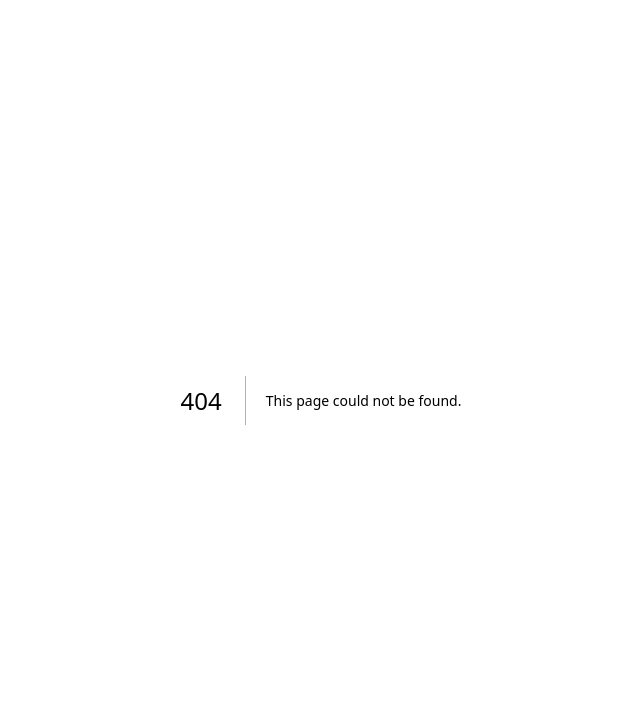
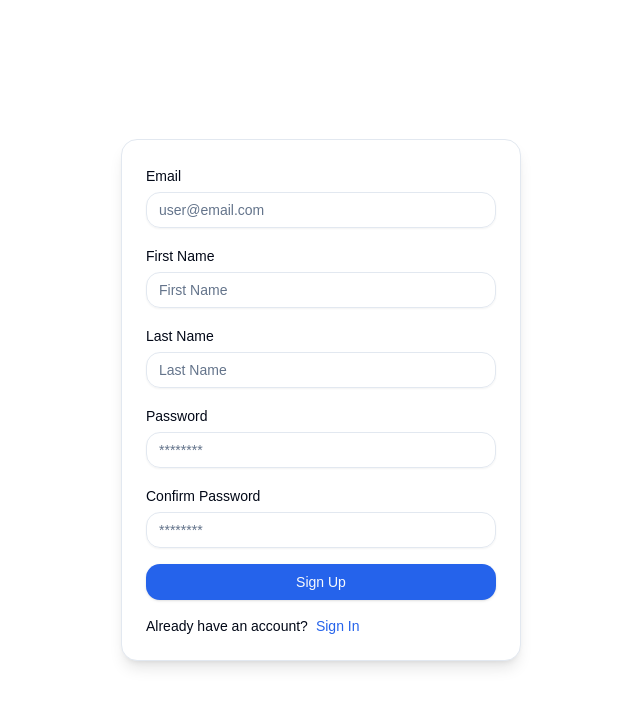
Before and after one commit to VinicciusSantos/rides, a Next.js app in the folder client/: page /sign-up in a window 1280 px wide. Before the commit this address had no page. Shown: the top 706 px of the page, without its empty margins (319-959 px from the left). Built offline with nearby package versions, Linux system fonts and the light colour scheme.

Commit message:
:sparkles: feat: auth pages template

```diff
--- /dev/null
+++ b/client/app/(auth)/layout.tsx
@@ -0,0 +1,20 @@
+import { Metadata } from "next";
+
+export const metadata: Metadata = {
+  title: "Sign In | Rides",
+  description: "Sign in to your account",
+};
+
+export default function AuthLayout({
+  children,
+}: Readonly<{
+  children: React.ReactNode;
+}>) {
+  return (
+    <div className="flex items-center justify-center h-screen w-screen">
+      <section className="w-[400px] border bg-background p-6 rounded-lg shadow-lg">
+        {children}
+      </section>
+    </div>
+  );
+}
--- /dev/null
+++ b/client/app/(auth)/sign-in/page.tsx
@@ -0,0 +1,11 @@
+import { Metadata } from "next";
+import { SignInForm } from "./sign-in-form";
+
+export const metadata: Metadata = {
+  title: "Sign In | Rides",
+  description: "Sign in to your account",
+};
+
+export default function SigninPage() {
+  return <SignInForm />;
+}
--- /dev/null
+++ b/client/app/(auth)/sign-in/sign-in-form.tsx
@@ -0,0 +1,88 @@
+"use client";
+
+import { Button } from "@/components/ui/button";
+import { Input } from "@/components/ui/input";
+import {
+  Form,
+  FormField,
+  FormItem,
+  FormLabel,
+  FormControl,
+  FormMessage,
+} from "@/components/ui/form";
+import { Loader } from "lucide-react";
+import Link from "next/link";
+import { useForm } from "react-hook-form";
+import { z } from "zod";
+import { zodResolver } from "@hookform/resolvers/zod";
+
+const signInSchema = z.object({
+  email: z.string().email("Invalid email address"),
+  password: z.string().min(6, "Password must be at least 6 characters long"),
+});
+
+type LoginFormInputs = z.infer<typeof signInSchema>;
+
+export function SignInForm() {
+  const form = useForm<LoginFormInputs>({
+    resolver: zodResolver(signInSchema),
+    defaultValues: {
+      email: "",
+      password: "",
+    },
+  });
+
+  const onSubmit = async (data: LoginFormInputs) => {
+    console.log(data);
+    await new Promise((resolve) => setTimeout(resolve, 1000));
+  };
+
+  return (
+    <Form {...form}>
+      <form onSubmit={form.handleSubmit(onSubmit)} className="space-y-4">
+        <FormField
+          control={form.control}
+          name="email"
+          render={({ field }) => (
+            <FormItem>
+              <FormLabel>Email</FormLabel>
+              <FormControl>
+                <Input type="email" placeholder="user@email.com" {...field} />
+              </FormControl>
+              <FormMessage />
+            </FormItem>
+          )}
+        />
+
+        <FormField
+          control={form.control}
+          name="password"
+          render={({ field }) => (
+            <FormItem>
+              <FormLabel>Password</FormLabel>
+              <FormControl>
+                <Input type="password" placeholder="********" {...field} />
+              </FormControl>
+              <FormMessage />
+            </FormItem>
+          )}
+        />
+
+        <Button
+          type="submit"
+          disabled={form.formState.isSubmitting}
+          className="w-full"
+        >
+          Sign In {form.formState.isSubmitting && <Loader />}
+        </Button>
+      </form>
+
+      <p className="text-body-secondaryu mt-4 text-center flex gap-2 text-sm">
+        Not a member yet?
+        <Link href="/sign-up" className="text-primary hover:underline">
+          Sign Up
+        </Link>
+      </p>
+    </Form>
+  );
+}
--- /dev/null
+++ b/client/app/(auth)/sign-up/page.tsx
@@ -0,0 +1,11 @@
+import { Metadata } from "next";
+import { SignUpForm } from "./sign-up-form";
+
+export const metadata: Metadata = {
+  title: "Sign Up | Rides",
+  description: "Sign up for a new account",
+};
+
+export default function SignUpPage() {
+  return <SignUpForm />;
+}
--- /dev/null
+++ b/client/app/(auth)/sign-up/sign-up-form.tsx
@@ -0,0 +1,145 @@
+"use client";
+
+import { Button } from "@/components/ui/button";
+import { Input } from "@/components/ui/input";
+import {
+  Form,
+  FormField,
+  FormItem,
+  FormLabel,
+  FormControl,
+  FormMessage,
+} from "@/components/ui/form";
+import { Loader } from "lucide-react";
+import Link from "next/link";
+import { useForm } from "react-hook-form";
+import { z } from "zod";
+import { zodResolver } from "@hookform/resolvers/zod";
+
+const signUpSchema = z
+  .object({
+    email: z.string().email("Invalid email address"),
+    firstName: z.string().min(1, "First name is required"),
+    lastName: z.string().min(1, "Last name is required"),
+    password: z.string().min(6, "Password must be at least 6 characters long"),
+    confirmPassword: z.string().min(6, "Password confirmation is required"),
+  })
+  .refine((data) => data.password === data.confirmPassword, {
+    path: ["confirmPassword"],
+    message: "Passwords must match",
+  });
+
+type SignUpFormInputs = z.infer<typeof signUpSchema>;
+
+export function SignUpForm() {
+  const form = useForm<SignUpFormInputs>({
+    resolver: zodResolver(signUpSchema),
+    defaultValues: {
+      email: "",
+      firstName: "",
+      lastName: "",
+      password: "",
+      confirmPassword: "",
+    },
+  });
+
+  const onSubmit = async (data: SignUpFormInputs) => {
+    console.log(data);
+    await new Promise((resolve) => setTimeout(resolve, 1000));
+  };
+
+  return (
+    <Form {...form}>
+      <form onSubmit={form.handleSubmit(onSubmit)} className="space-y-4">
+        <FormField
+          control={form.control}
+          name="email"
+          render={({ field }) => (
+            <FormItem>
+              <FormLabel>Email</FormLabel>
+              <FormControl>
+                <Input type="email" placeholder="user@email.com" {...field} />
+              </FormControl>
+              <FormMessage />
+            </FormItem>
+          )}
+        />
+
+        <FormField
+          control={form.control}
+          name="firstName"
+          render={({ field }) => (
+            <FormItem>
+              <FormLabel>First Name</FormLabel>
+              <FormControl>
+                <Input type="text" placeholder="First Name" {...field} />
+              </FormControl>
+              <FormMessage />
+            </FormItem>
+          )}
+        />
+
+        <FormField
+          control={form.control}
+          name="lastName"
+          render={({ field }) => (
+            <FormItem>
+              <FormLabel>Last Name</FormLabel>
+              <FormControl>
+                <Input type="text" placeholder="Last Name" {...field} />
+              </FormControl>
+              <FormMessage />
+            </FormItem>
+          )}
+        />
+
+        <FormField
+          control={form.control}
+          name="password"
+          render={({ field }) => (
+            <FormItem>
+              <FormLabel>Password</FormLabel>
+              <FormControl>
+                <Input type="password" placeholder="********" {...field} />
+              </FormControl>
+              <FormMessage />
+            </FormItem>
+          )}
+        />
+
+        <FormField
+          control={form.control}
+          name="confirmPassword"
+          render={({ field }) => (
+            <FormItem>
+              <FormLabel>Confirm Password</FormLabel>
+              <FormControl>
+                <Input
+                  type="password"
+                  placeholder="********"
+                  {...field}
+                />
+              </FormControl>
+              <FormMessage />
+            </FormItem>
+          )}
+        />
+
+        <Button
+          type="submit"
+          disabled={form.formState.isSubmitting}
+          className="w-full"
+        >
+          Sign Up {form.formState.isSubmitting && <Loader />}
+        </Button>
+      </form>
+
+      <p className="text-body-secondary mt-4 text-center flex gap-2 text-sm">
+        Already have an account?
+        <Link href="/sign-in" className="text-primary hover:underline">
+          Sign In
+        </Link>
+      </p>
+    </Form>
+  );
+}
--- a/client/app/page.tsx
+++ b/client/app/page.tsx
@@ -23,7 +23,7 @@ export default function Home() {
         <Map className="w-full h-2/5" />
         <div className="flex justify-center w-full mb-28">
           <LocationForm
-            className="w-1/3 absolute transform -translate-y-1/2 bg-background p-6 rounded-lg shadow-lg"
+            className="w-1/3 max-w-[450px] absolute transform -translate-y-1/2 bg-background p-6 rounded-lg shadow-lg"
             onSubmit={handleSubmit}
           />
         </div>
--- a/client/components/header.tsx
+++ b/client/components/header.tsx
@@ -1,3 +1,4 @@
+import Link from "next/link";
 import { ThemeToggle } from "./theme-toggle";
 import { Button } from "./ui/button";
 import {
@@ -80,10 +81,12 @@ export function Header() {
           <ThemeToggle />
 
           <Button className="flex gap-4" variant="ghost">
-            Log in
+            <Link href="/sign-in">Sign in</Link>
           </Button>
 
-          <Button className="flex gap-4">Sign Up</Button>
+          <Button className="flex gap-4">
+            <Link href="/sign-up">Sign up</Link>
+          </Button>
         </div>
       </div>
     </header>
--- a/client/components/ui/form.tsx
+++ b/client/components/ui/form.tsx
@@ -80,7 +80,7 @@ const FormItem = React.forwardRef<
 
   return (
     <FormItemContext.Provider value={{ id }}>
-      <div ref={ref} className={cn("space-y-2", className)} {...props} />
+      <div ref={ref} className={cn("space-y-1", className)} {...props} />
     </FormItemContext.Provider>
   )
 })
```
